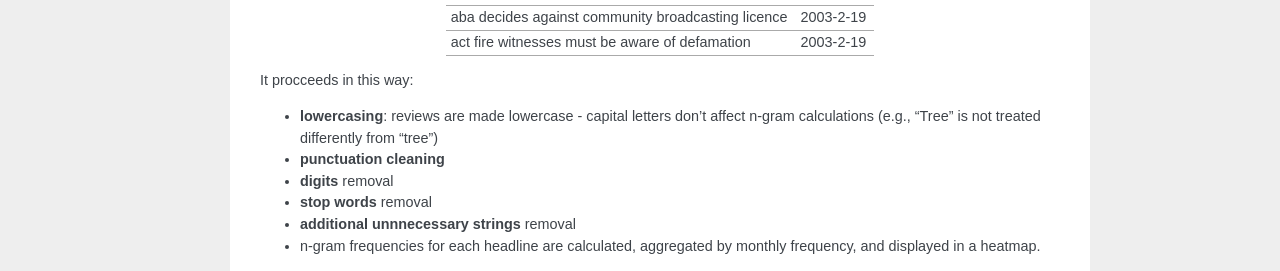
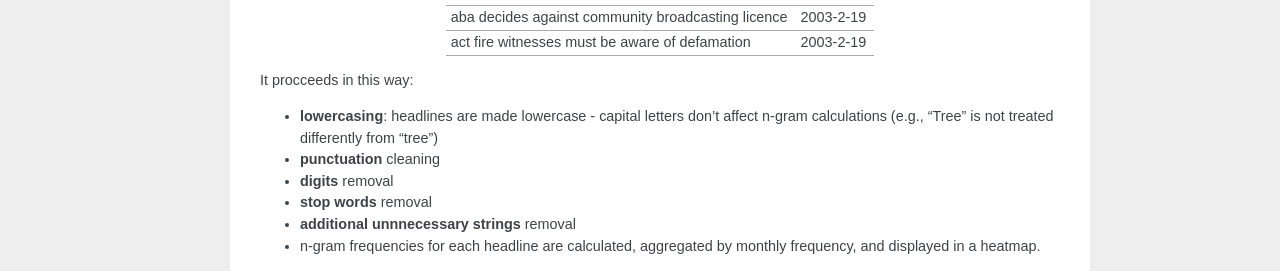
Before and after one commit to PetrKorab/Arabica, a Sphinx documentation site: the page built from docs/source/Heatmap.rst, in a window 1280 px wide. Shown: the part 552-823 px from the top of the page. Built offline with Sphinx 7.4.7, drawn with Linux system fonts in a browser that asks for light colours.

Commit message:
Update Heatmap.rst

```diff
--- a/docs/source/Heatmap.rst
+++ b/docs/source/Heatmap.rst
@@ -45,9 +45,9 @@ The data subset looks liks this:
 
 It procceeds in this way:
 
-* **lowercasing**: reviews are made lowercase - capital letters don't affect n-gram calculations (e.g., "Tree" is not treated differently from "tree")
+* **lowercasing**: headlines are made lowercase - capital letters don't affect n-gram calculations (e.g., "Tree" is not treated differently from "tree")
 
-* **punctuation cleaning**
+* **punctuation** cleaning
 
 * **digits** removal
 
```
